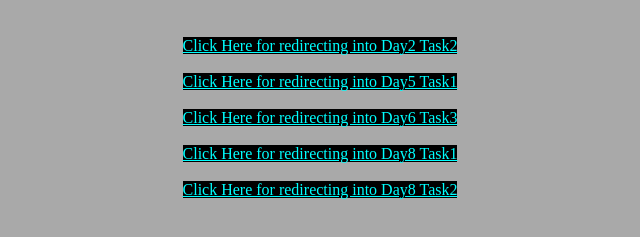
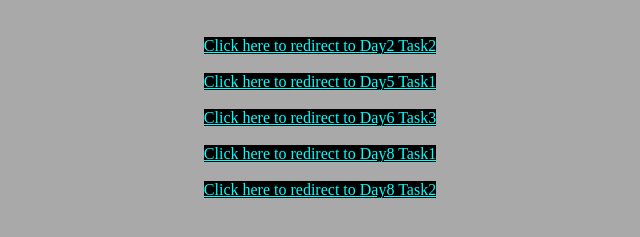
Before and after one commit to SRINIVAS2002/CSS1, a plain HTML site: page index.html in a window 1280 px wide. Shown: the part 61-298 px from the top of the page, without its empty margins (320-960 px from the left). Drawn offline with Linux system fonts and the light colour scheme.

Commit message:
Update index.html

```diff
--- a/index.html
+++ b/index.html
@@ -14,11 +14,11 @@
 <body bgcolor="darkgrey">
     <center>
         <h1>My favourite Tasks Modified</h1><br>
-    <a href="./day2_task1 with css.html">Click Here for redirecting into Day2 Task2</a><br><br>
-    <a href="./day5_task1 with css.html">Click Here for redirecting into Day5 Task1</a><br><br>
-    <a href="./day6_task3 with css.html">Click Here for redirecting into Day6 Task3</a><br><br>
-    <a href="./day8_task1 with css.html">Click Here for redirecting into Day8 Task1</a><br><br>
-    <a href="./day8_task2 with css.html">Click Here for redirecting into Day8 Task2</a>
+    <a href="./day2_task1 with css.html">Click here to redirect to Day2 Task2</a><br><br>
+    <a href="./day5_task1 with css.html">Click here to redirect to Day5 Task1</a><br><br>
+    <a href="./day6_task3 with css.html">Click here to redirect to Day6 Task3</a><br><br>
+    <a href="./day8_task1 with css.html">Click here to redirect to Day8 Task1</a><br><br>
+    <a href="./day8_task2 with css.html">Click here to redirect to Day8 Task2</a>
     </center>
     </body>
 </html>
```
